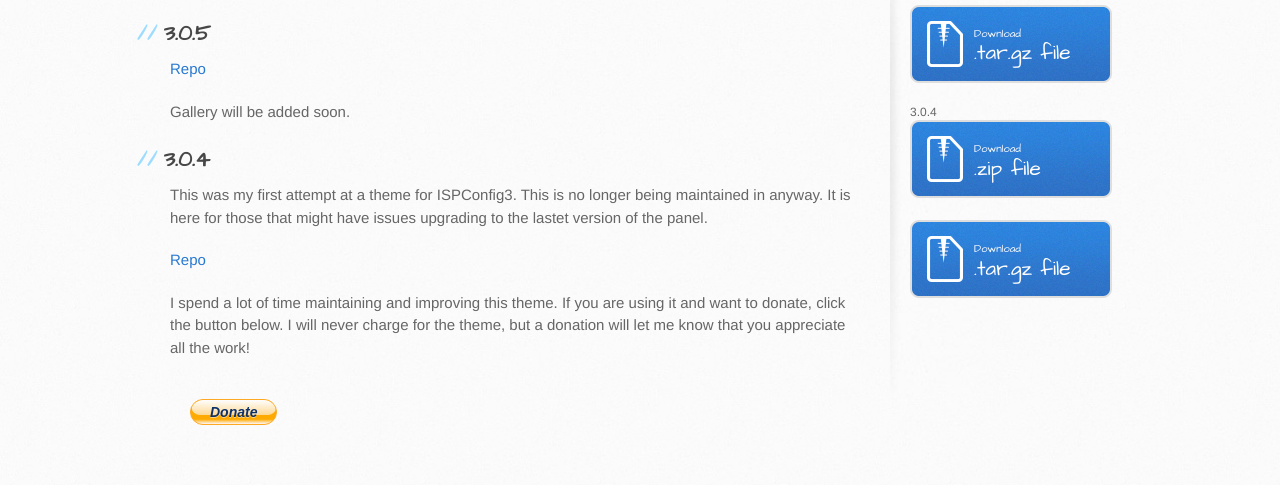
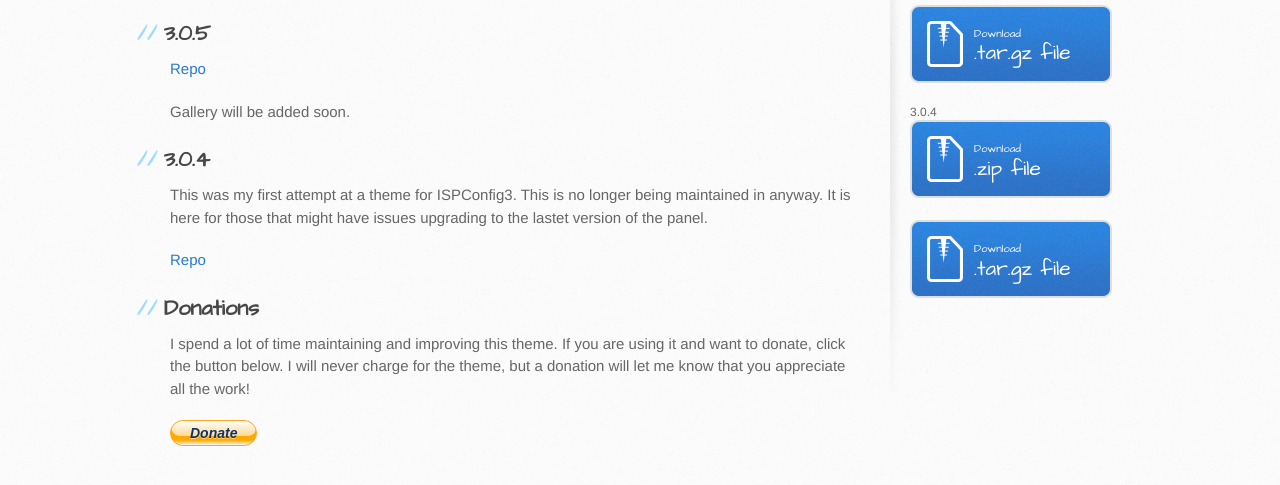
Before and after one commit to dclardy64/ISPConfig_Clean, a plain HTML site: page index.html in a window 1280 px wide. Shown: the part 343-828 px from the top of the page. Drawn offline with Linux system fonts and the light colour scheme.

Commit message:
Final touches

```diff
--- a/index.html
+++ b/index.html
@@ -44,6 +44,7 @@
 
             <p><a href="https://github.com/dclardy64/ISPConfig_Clean-3.0.4">Repo</a></p>
 
+            <h2>Donations</h2>
 
             <p>I spend a lot of time maintaining and improving this theme. If you are using it and want to donate, click the button below. I will never charge for the theme, but a donation will let me know that you appreciate all the work!</p>
 
--- a/stylesheets/stylesheet.css
+++ b/stylesheets/stylesheet.css
@@ -480,5 +480,5 @@ footer a:hover {
 
 .donate form {
   background: none;
-  padding: none;
+  padding: 0;
 }
```
